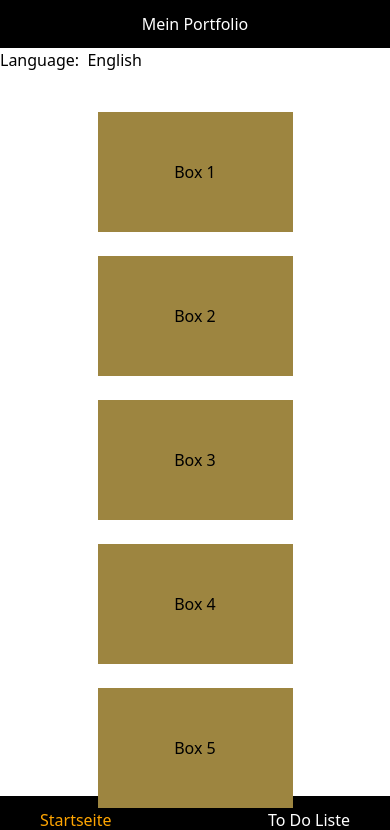
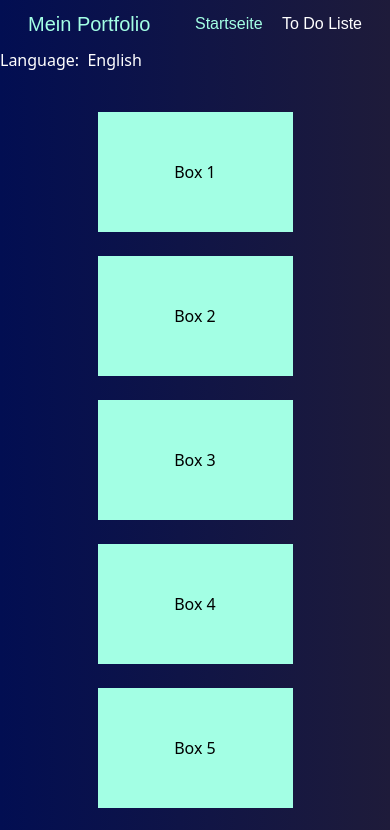
Before and after one commit to AlexDerAndros/MEINpORTFOLIO, a React (Vite) app in the folder MeinPortFolio/: page / in a window 390 px wide. Shown: the top 830 px of the page. Built offline with nearby package versions, Linux system fonts and the light colour scheme.

Commit message:
navbar + allgemeines layout

```diff
--- a/MeinPortFolio/src/App.jsx
+++ b/MeinPortFolio/src/App.jsx
@@ -16,7 +16,7 @@ export default function App() {
   const location = useLocation();
   const[language, setLanguage] = useState('Deutsch');
   const[isGerman, setIsGerman] = useState(true);
-
+  const color = "#A3FFE4";
   const pressIsGerman = () => {
     setIsGerman(!isGerman);
     localStorage.setItem("isGerman", isGerman.toString())
@@ -51,20 +51,23 @@ export default function App() {
     </div>
 
       {/*Handy */}
-     <div className="flex  items-center justify-center  w-full h-12 md:hidden  bg-black text-white">
-          Mein Portfolio
+     <div className=" font-head text-white px-7 flex  items-center justify-between  w-full h-12 md:hidden ">
+      <div className="text-mainColor text-xl">
+        Mein Portfolio
       </div>
-      <div className="w-full h-12 fixed bottom-0 flex items-center justify-between px-10 bg-black md:hidden">
+
+      <div className="w-1/2 flex justify-between  text-md">
         <Link to='/'>
-         <button style={{color: location.pathname == '/' ? "orange": 'white'}}>
+         <button style={{color: location.pathname == '/' ? color: 'white'}}>
           Startseite
          </button>
        </Link>
        <Link to='/ToDoListe'>
-         <button style={{color: location.pathname == '/ToDoListe' ? "orange": 'white'}}>
+         <button style={{color: location.pathname == '/ToDoListe' ? color: 'white'}}>
            To Do Liste
          </button>
          </Link>
+      </div>
       </div>
 
       {/* Übersetzer */}
@@ -91,7 +94,7 @@ export default function App() {
 
 function Startseite() {
   const refBox = useRef(null);
-  const clas = "w-1/2 h-30 bg-mainColor flex items-center justify-center";
+  const clas = "w-1/2 h-30 bg-mainColor flex items-center justify-center text-black";
   const infos = [1,2,3,4,5,6,7,8,9,10]
   const animationBox = () => {
     gsap.fromTo(refBox.current, {x:-200, opacity: 0, scale:0.5}, {x:0, opacity: 1, scale:1, ease:"power3.inOut", duration:2});
@@ -159,7 +162,7 @@ function ToDoListe({value, setValue}) {
      </div>
     <ul className="list-none font-text flex flex-col items-left w-1/2 gap-y-5">
       {todos.map((todo, index) => (
-      <li key={index} className="flex flex-row justify-between items-center h-10 text-lg bg-red-200 rounded-lg ">
+      <li key={index} className="flex flex-row justify-between items-center h-10 text-lg bg-red-200 text-black rounded-lg  ">
         <input type="checkbox" className="ml-7"/>
         <span className="mx-8"> {todo}{" "} </span>
         <button onClick={() => {
--- a/MeinPortFolio/src/index.css
+++ b/MeinPortFolio/src/index.css
@@ -5,9 +5,13 @@
 @theme {
   --font-head: Poppins, sans-serif;
   --font-text: Inter, sans-serif;
-  --color-mainColor: #9D8540 ;
+  --color-mainColor: #A3FFE4;
 }
- body {
-  /* display: flex;
-  justify-content: center; */
- }
+body {
+  margin: 0;
+  padding: 0;
+  background: linear-gradient(to right, #0f172a, #06b6d4);background: linear-gradient(to right, #020e52, #1E1B3A);
+  background-repeat: no-repeat;
+  background-attachment: fixed;
+  color: #FFFFFF;
+}
```
